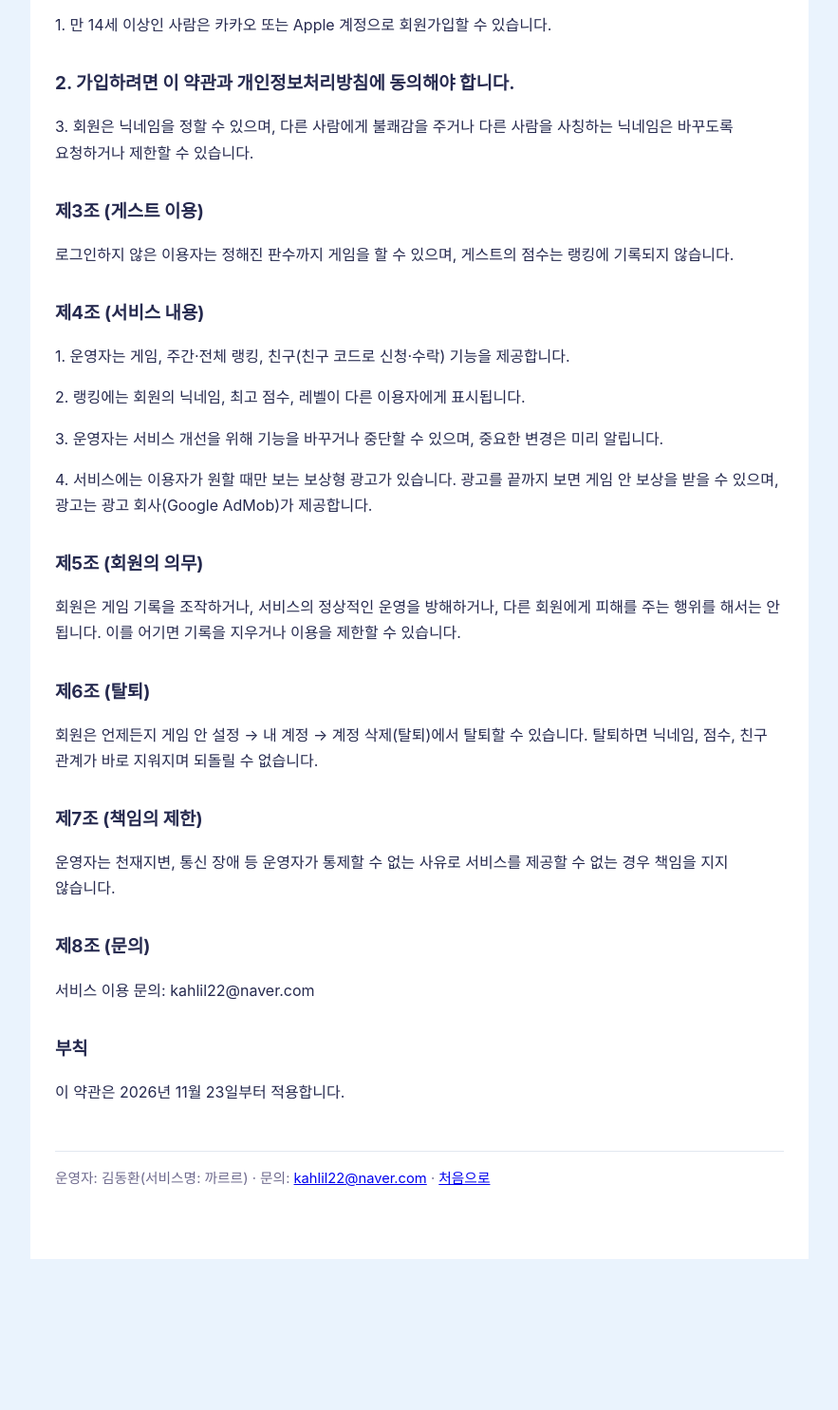
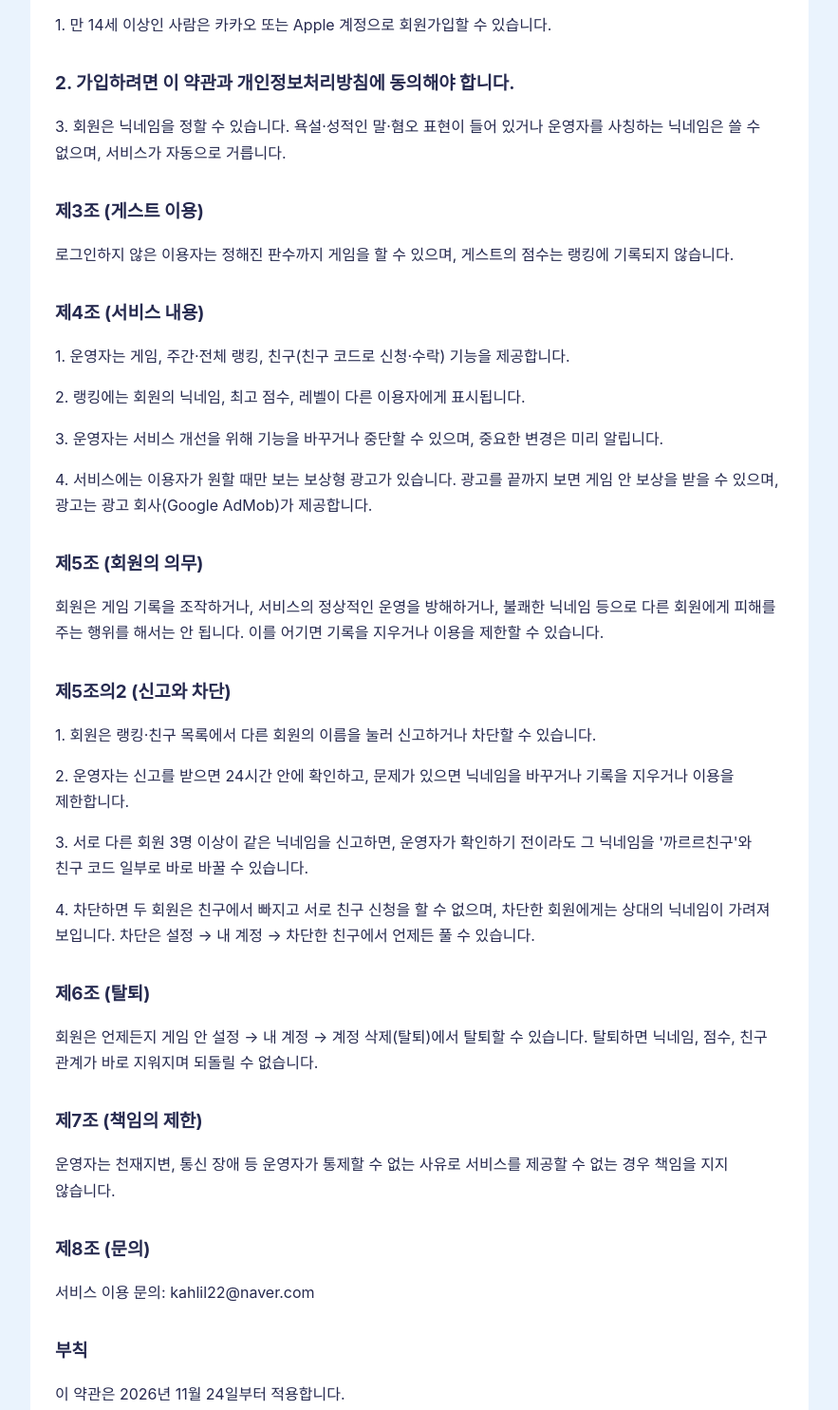
Before and after one commit to kahlil2222/kkareureu-legal, a plain HTML site: page terms/index.html in a window 1280 px wide. Shown: the part 411-1896 px from the top of the page at 95% size, without its empty margins (198-1081 px from the left). Before the commit the page ends 1737 px from the top, so only its background shows below. Drawn offline with Linux system fonts and the light colour scheme.

Commit message:
이용약관·개인정보처리방침에 닉네임 금칙어·신고·차단 항목 추가 (2026.11.24.1)
Co-Authored-By: Claude Opus 5.5 <noreply@anthropic.com>

```diff
--- a/terms/index.html
+++ b/terms/index.html
@@ -11,13 +11,13 @@
 <main>
 <p><span class="brand">까르르</span></p>
 <h1>까르르 이용약관</h1>
-<p class="meta">문서 버전: 2026.11.23.2 · 시행일: 2026년 11월 23일</p>
+<p class="meta">문서 버전: 2026.11.24.1 · 시행일: 2026년 11월 24일</p>
 <h2>제1조 (목적)</h2>
 <p>이 약관은 김동환(서비스명: 까르르)(이하 &quot;운영자&quot;)이 제공하는 모바일 게임 &quot;까르르&quot;(이하 &quot;서비스&quot;)의 이용 조건과 절차, 운영자와 회원의 권리·의무를 정합니다.</p>
 <h2>제2조 (가입)</h2>
 <p>1. 만 14세 이상인 사람은 카카오 또는 Apple 계정으로 회원가입할 수 있습니다.</p>
 <h2>2. 가입하려면 이 약관과 개인정보처리방침에 동의해야 합니다.</h2>
-<p>3. 회원은 닉네임을 정할 수 있으며, 다른 사람에게 불쾌감을 주거나 다른 사람을 사칭하는 닉네임은 바꾸도록 요청하거나 제한할 수 있습니다.</p>
+<p>3. 회원은 닉네임을 정할 수 있습니다. 욕설·성적인 말·혐오 표현이 들어 있거나 운영자를 사칭하는 닉네임은 쓸 수 없으며, 서비스가 자동으로 거릅니다.</p>
 <h2>제3조 (게스트 이용)</h2>
 <p>로그인하지 않은 이용자는 정해진 판수까지 게임을 할 수 있으며, 게스트의 점수는 랭킹에 기록되지 않습니다.</p>
 <h2>제4조 (서비스 내용)</h2>
@@ -26,7 +26,12 @@
 <p>3. 운영자는 서비스 개선을 위해 기능을 바꾸거나 중단할 수 있으며, 중요한 변경은 미리 알립니다.</p>
 <p>4. 서비스에는 이용자가 원할 때만 보는 보상형 광고가 있습니다. 광고를 끝까지 보면 게임 안 보상을 받을 수 있으며, 광고는 광고 회사(Google AdMob)가 제공합니다.</p>
 <h2>제5조 (회원의 의무)</h2>
-<p>회원은 게임 기록을 조작하거나, 서비스의 정상적인 운영을 방해하거나, 다른 회원에게 피해를 주는 행위를 해서는 안 됩니다. 이를 어기면 기록을 지우거나 이용을 제한할 수 있습니다.</p>
+<p>회원은 게임 기록을 조작하거나, 서비스의 정상적인 운영을 방해하거나, 불쾌한 닉네임 등으로 다른 회원에게 피해를 주는 행위를 해서는 안 됩니다. 이를 어기면 기록을 지우거나 이용을 제한할 수 있습니다.</p>
+<h2>제5조의2 (신고와 차단)</h2>
+<p>1. 회원은 랭킹·친구 목록에서 다른 회원의 이름을 눌러 신고하거나 차단할 수 있습니다.</p>
+<p>2. 운영자는 신고를 받으면 24시간 안에 확인하고, 문제가 있으면 닉네임을 바꾸거나 기록을 지우거나 이용을 제한합니다.</p>
+<p>3. 서로 다른 회원 3명 이상이 같은 닉네임을 신고하면, 운영자가 확인하기 전이라도 그 닉네임을 &#x27;까르르친구&#x27;와 친구 코드 일부로 바로 바꿀 수 있습니다.</p>
+<p>4. 차단하면 두 회원은 친구에서 빠지고 서로 친구 신청을 할 수 없으며, 차단한 회원에게는 상대의 닉네임이 가려져 보입니다. 차단은 설정 → 내 계정 → 차단한 친구에서 언제든 풀 수 있습니다.</p>
 <h2>제6조 (탈퇴)</h2>
 <p>회원은 언제든지 게임 안 설정 → 내 계정 → 계정 삭제(탈퇴)에서 탈퇴할 수 있습니다. 탈퇴하면 닉네임, 점수, 친구 관계가 바로 지워지며 되돌릴 수 없습니다.</p>
 <h2>제7조 (책임의 제한)</h2>
@@ -34,7 +39,7 @@
 <h2>제8조 (문의)</h2>
 <p>서비스 이용 문의: kahlil22@naver.com</p>
 <h2>부칙</h2>
-<p>이 약관은 2026년 11월 23일부터 적용합니다.</p>
+<p>이 약관은 2026년 11월 24일부터 적용합니다.</p>
 <footer>운영자: 김동환(서비스명: 까르르) · 문의: <a href="mailto:kahlil22@naver.com">kahlil22@naver.com</a> · <a href="../">처음으로</a></footer>
 </main>
 </body>
```
Also changed, not shown: privacy/index.html (+5 -4 lines).
